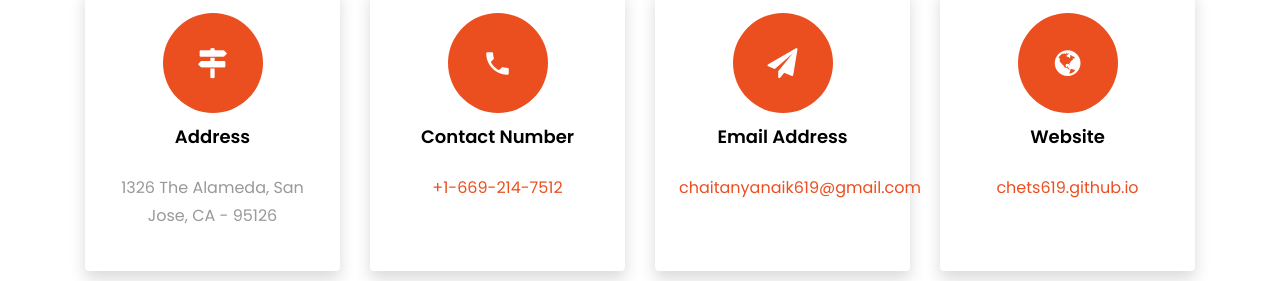
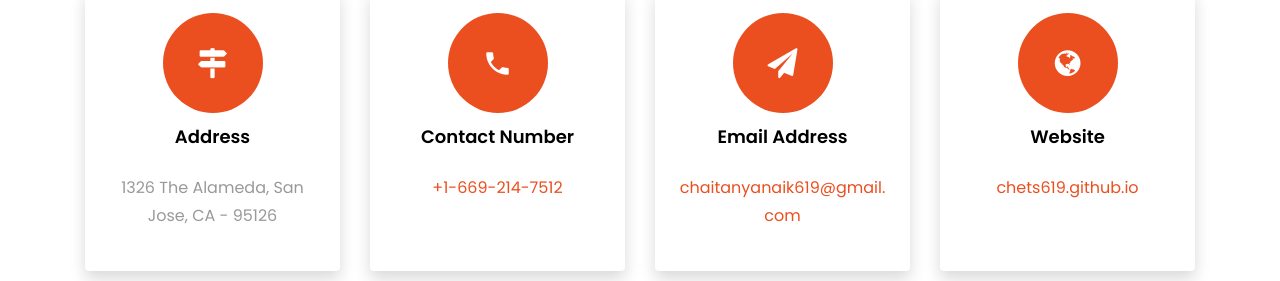
Before and after one commit to chets619/chets619.github.io, a plain HTML site: page index.html in a window 1280 px wide. Shown: the part 4952-5233 px from the top of the page. Drawn offline with Linux system fonts and the light colour scheme; files whose address does not match are found by name.

Commit message:
Fix word break

```diff
--- a/index.html
+++ b/index.html
@@ -582,7 +582,7 @@
           		</div>
           		<div>
 	          		<h3 class="mb-4">Email Address</h3>
-		            <p><a href="mailto:chaitanyanaik619@gmail.com">chaitanyanaik619@gmail.com</a></p>
+		            <p style="word-break: break-all;"><a href="mailto:chaitanyanaik619@gmail.com">chaitanyanaik619@gmail.com</a></p>
 		          </div>
 	          </div>
           </div>
```
